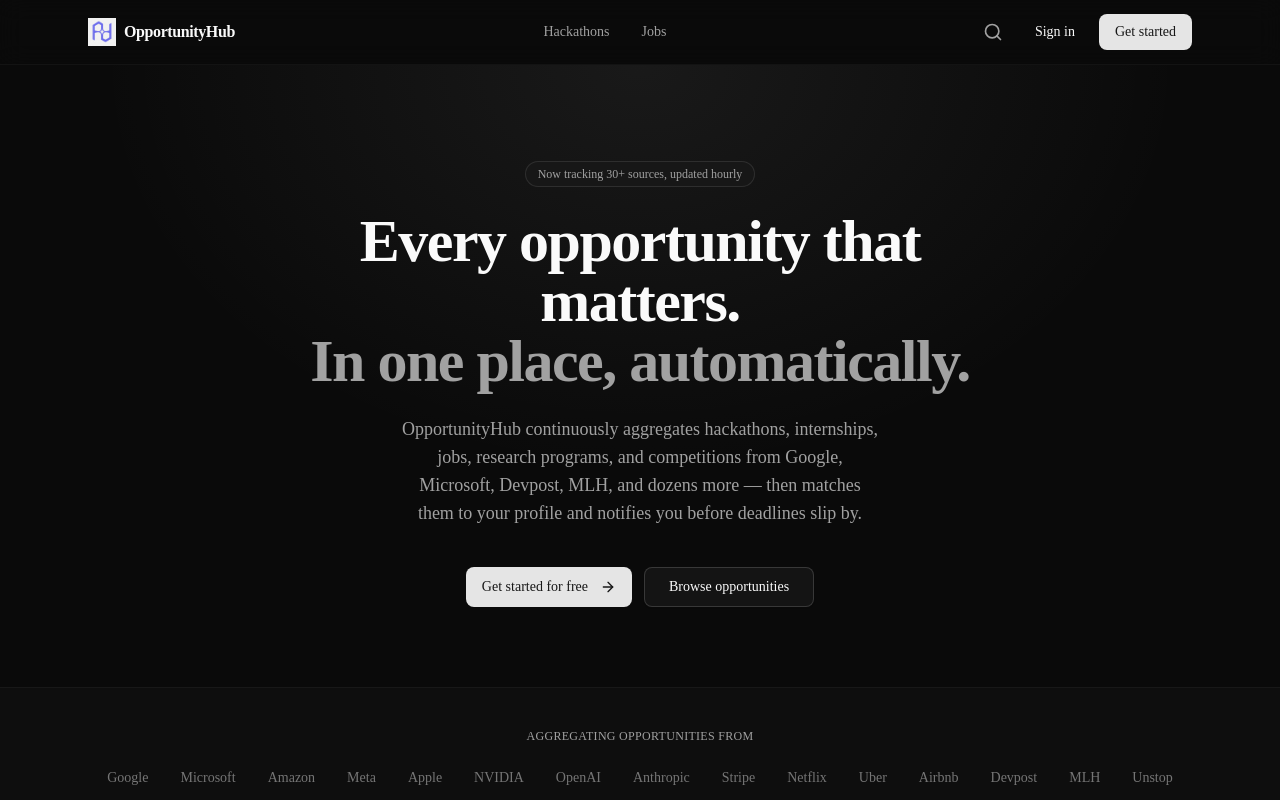
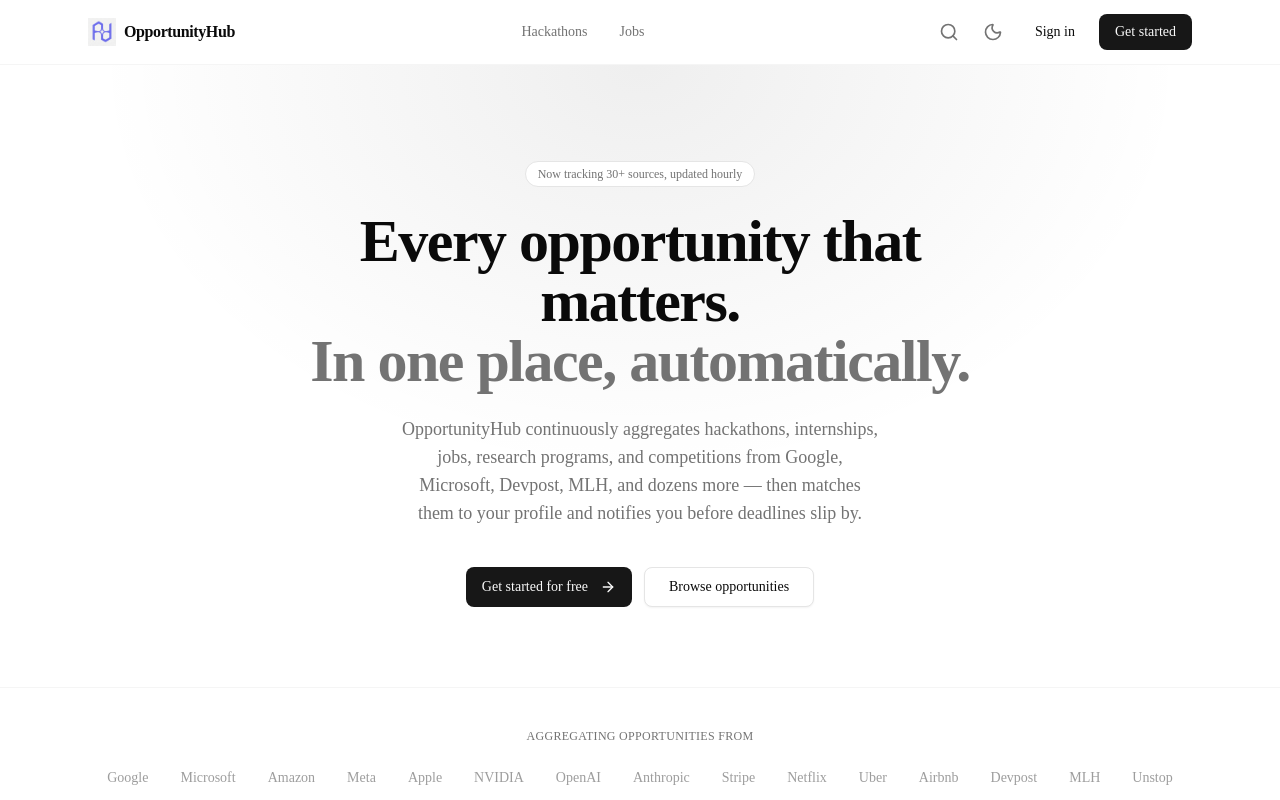
Before and after one commit to prishabh3/OpportunityHub, a Next.js app in the folder frontend/: page / in a window 1280 px wide. Shown: the top 800 px of the page. Built offline with nearby package versions, Linux system fonts and the light colour scheme; no server answers.

Commit message:
feat(ui): light theme by default + light/dark toggle in navbar
- Default theme switched to light (kept indigo accent + Geist font)
- ThemeToggle (sun/moon) added to the navbar; CSS-driven icon so there's no
  hydration flash, toggles via next-themes

```diff
--- a/frontend/src/app/layout.tsx
+++ b/frontend/src/app/layout.tsx
@@ -50,7 +50,7 @@
       suppressHydrationWarning
     >
       <body className="min-h-full flex flex-col bg-background text-foreground">
-        <ThemeProvider attribute="class" defaultTheme="dark" enableSystem disableTransitionOnChange>
+        <ThemeProvider attribute="class" defaultTheme="light" enableSystem disableTransitionOnChange>
           <QueryProvider>
             {children}
             <Toaster />
--- a/frontend/src/components/layout/navbar.tsx
+++ b/frontend/src/components/layout/navbar.tsx
@@ -5,6 +5,7 @@
 
 import { UserMenu } from "@/features/auth/components/user-menu";
 import { NotificationBell } from "@/features/notifications/components/notification-bell";
+import { ThemeToggle } from "@/components/layout/theme-toggle";
 import { createClient } from "@/lib/supabase/server";
 
 const links = [
@@ -46,6 +47,7 @@
           >
             <SearchIcon className="size-5" />
           </Link>
+          <ThemeToggle />
           {user ? (
             <>
               <NotificationBell />
--- /dev/null
+++ b/frontend/src/components/layout/theme-toggle.tsx
@@ -0,0 +1,28 @@
+"use client";
+
+import { useTheme } from "next-themes";
+import { Moon, Sun } from "lucide-react";
+
+export function ThemeToggle() {
+  const { setTheme } = useTheme();
+
+  function toggle() {
+    // Read the live class (set by next-themes before hydration) at click time —
+    // avoids reading theme state during render (no hydration mismatch).
+    const isDark = document.documentElement.classList.contains("dark");
+    setTheme(isDark ? "light" : "dark");
+  }
+
+  return (
+    <button
+      type="button"
+      aria-label="Toggle theme"
+      onClick={toggle}
+      className="flex size-9 items-center justify-center rounded-md text-muted-foreground hover:text-foreground"
+    >
+      {/* Both render identically on server & client; CSS shows the right one. */}
+      <Sun className="hidden size-5 dark:block" />
+      <Moon className="size-5 dark:hidden" />
+    </button>
+  );
+}
```
